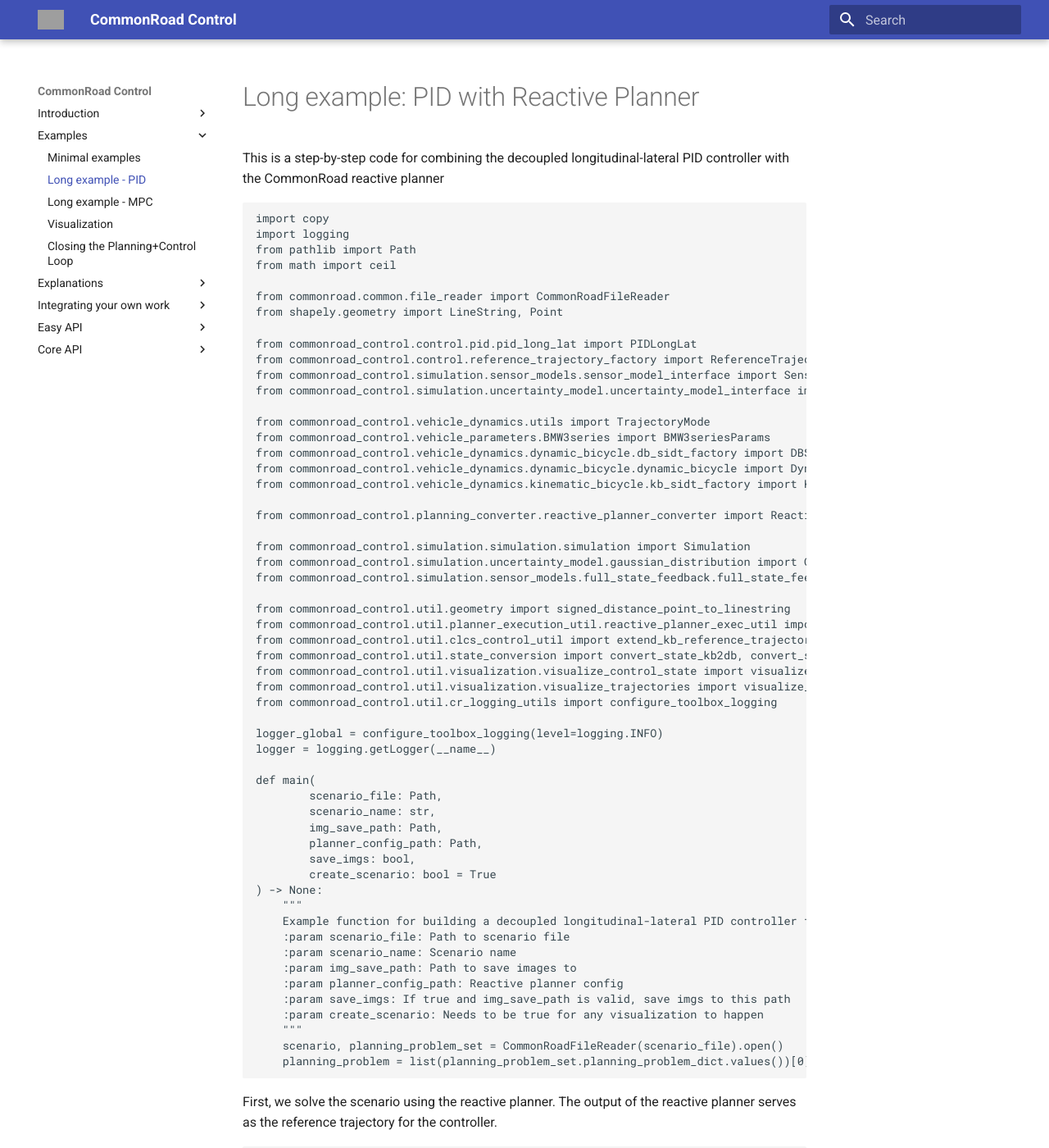
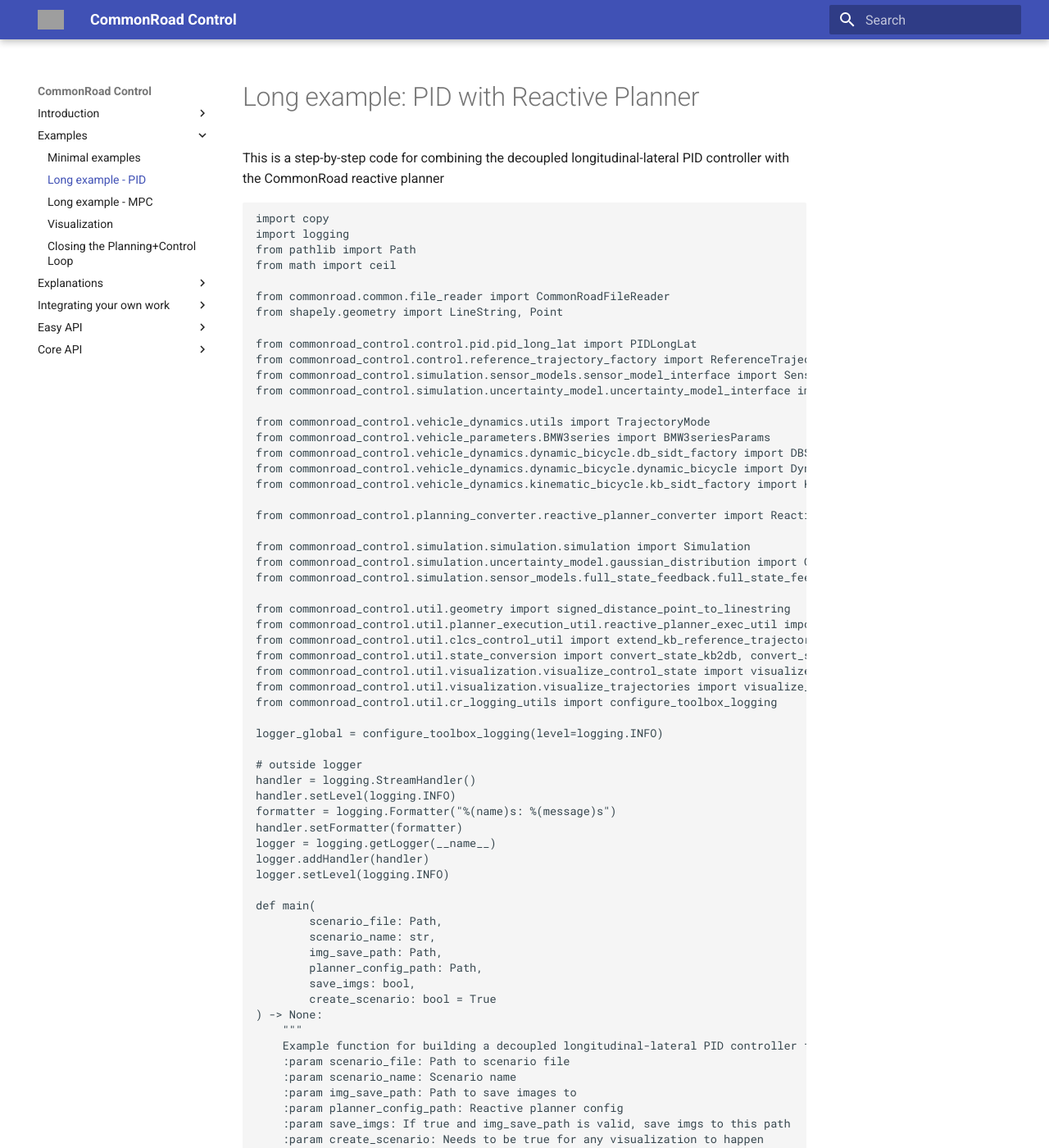
Before and after one commit to CommonRoad/commonroad-control, an MkDocs documentation site: the page built from docs/examples/long_example_pid.md, in a window 1280 px wide and 1400 px high. Shown: the whole window at 82% size. Built offline with MkDocs 1.6.1 and Material for MkDocs 9.7.7, drawn with Linux system fonts in a browser that asks for light colours; some of the changed text lies outside the part shown; grey boxes are pictures that could not be loaded.

Commit message:
added links and fixed logging issues

```diff
--- a/docs/examples/long_example_pid.md
+++ b/docs/examples/long_example_pid.md
@@ -37,7 +37,15 @@
 from commonroad_control.util.cr_logging_utils import configure_toolbox_logging
 
 logger_global = configure_toolbox_logging(level=logging.INFO)
+
+# outside logger
+handler = logging.StreamHandler()
+handler.setLevel(logging.INFO)
+formatter = logging.Formatter("%(name)s: %(message)s")
+handler.setFormatter(formatter)
 logger = logging.getLogger(__name__)
+logger.addHandler(handler)
+logger.setLevel(logging.INFO)
 
 def main(
         scenario_file: Path,
```
Also changed, not shown: README.md (+3 -3 lines), closed_planning_control_loop_example.py (+8 -0 lines), docs/examples/long_example_mpc.md (+8 -0 lines), docs/examples/visualization_example.md (+1 -1 lines), docs/index.md (+3 -3 lines), mpc_example.py (+8 -0 lines), pid_long_lat_example.py (+8 -0 lines).
